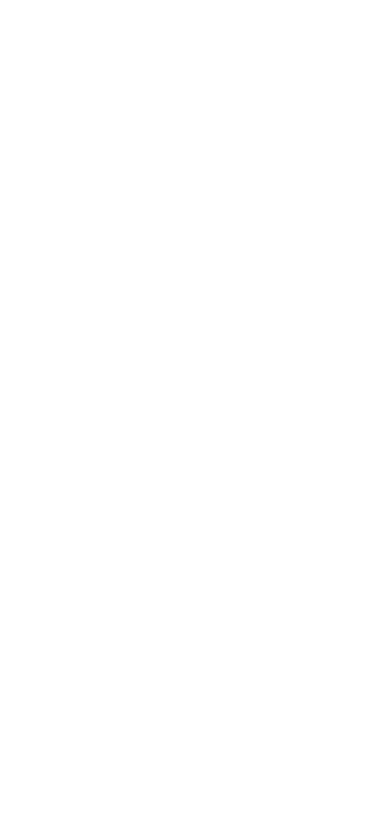
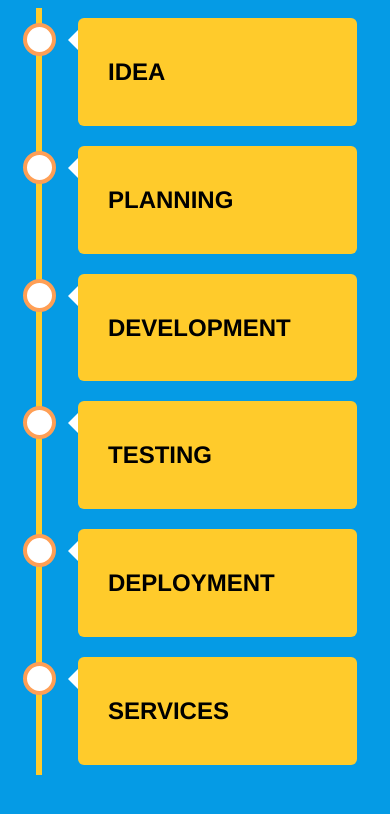
Before and after one commit to khemagarwal/CodellionConnect, a plain HTML site: page timeline.html in a window 390 px wide. Drawn offline with Linux system fonts and the light colour scheme; no server answers.

Commit message:
timeline finish

```diff
--- a/timeline.html
+++ b/timeline.html
@@ -1,10 +1,237 @@
-<html lang="en">
+<!DOCTYPE html>
+<html>
 <head>
-    <meta charset="UTF-8">
-    <meta name="viewport" content="width=device-width, initial-scale=1.0">
-    <title>timeline</title>
+<meta name="viewport" content="width=device-width, initial-scale=1.0">
+<style>
+* {
+  box-sizing: border-box;
+}
+
+h2{
+    color:black;
+}
+body {
+  background-color: #059BE5;
+  font-family: Helvetica, sans-serif;
+}
+
+/* The actual timeline (the vertical ruler) */
+.timeline {
+  position: relative;
+  max-width: 1200px;
+  margin: 0 auto;
+}
+
+/* The actual timeline (the vertical ruler) */
+.timeline::after {
+  content: '';
+  position: absolute;
+  width: 6px;
+  background-color:#FFCB2B;
+  top: 0;
+  bottom: 0;
+  left: 50%;
+  margin-left: -3px;
+}
+
+/* Container around content */
+.container {
+  padding: 10px 40px;
+  position: relative;
+  background-color: inherit;
+  width: 50%;
+}
+
+/* The circles on the timeline */
+.container::after {
+  content: '';
+  position: absolute;
+  width: 25px;
+  height: 25px;
+  right: -17px;
+  background-color: white;
+  border: 4px solid #FF9F55;
+  top: 15px;
+  border-radius: 50%;
+  z-index: 1;
+}
+
+/* Place the container to the left */
+.left {
+  left: 0;
+}
+
+/* Place the container to the right */
+.right {
+  left: 50%;
+}
+
+/* Add arrows to the left container (pointing right) */
+.left::before {
+  content: " ";
+  height: 0;
+  position: absolute;
+  top: 22px;
+  width: 0;
+  z-index: 1;
+  right: 30px;
+  border: medium solid white;
+  border-width: 10px 0 10px 10px;
+  border-color: transparent transparent transparent white;
+}
+
+/* Add arrows to the right container (pointing left) */
+.right::before {
+  content: " ";
+  height: 0;
+  position: absolute;
+  top: 22px;
+  width: 0;
+  z-index: 1;
+  left: 30px;
+  border: medium solid white;
+  border-width: 10px 10px 10px 0;
+  border-color: transparent white transparent transparent;
+}
+
+/* Fix the circle for containers on the right side */
+.right::after {
+  left: -16px;
+}
+
+/* The actual content */
+.content {
+  padding: 20px 30px;
+  background-color: #FFCB2B;
+  position: relative;
+  border-radius: 6px;
+  color: white;
+}
+
+
+@keyframes example {
+
+from {color: green;}
+
+to {color: #fff;}
+
+}
+
+.div1234 {
+
+animation-name: example;
+
+animation-iteration-count: infinite;
+
+animation-duration: .5s;
+
+color: green;
+
+}
+
+
+
+/* Media queries - Responsive timeline on screens less than 600px wide */
+@media screen and (max-width: 600px) {
+  /* Place the timelime to the left */
+  .timeline::after {
+  left: 31px;
+  }
+
+  /* Full-width containers */
+  .container {
+  width: 100%;
+  padding-left: 70px;
+  padding-right: 25px;
+  }
+
+  /* Make sure that all arrows are pointing leftwards */
+  .container::before {
+  left: 60px;
+  border: medium solid white;
+  border-width: 10px 10px 10px 0;
+  border-color: transparent white transparent transparent;
+  }
+
+  /* Make sure all circles are at the same spot */
+  .left::after, .right::after {
+  left: 15px;
+  }
+
+  /* Make all right containers behave like the left ones */
+  .right {
+  left: 0%;
+  }
+}
+
+</style>
 </head>
 <body>
 
+<div class="timeline">
+  <div class="container left">
+    <div class="content">
+      <h2>IDEA</h2><h2 class="div1234" id="currentstageidea"></h2>
+      <p id="Idea"></p>
+    </div>
+  </div>
+  <div class="container right">
+    <div class="content">
+      <h2>PLANNING</h2><h2 class="div1234" id="currentstageplanning"></h2>
+      <p id="Planning"></p>
+    </div>
+  </div>
+  <div class="container left">
+    <div class="content">
+      <h2>DEVELOPMENT</h2><h2 class="div1234" id="currentstagedevelopment"></h2>
+      <p id="Development"></p>
+    </div>
+  </div>
+  <div class="container right">
+    <div class="content">
+      <h2>TESTING</h2><h2 class="div1234" id="currentstagetesting"></h2>
+      <p id="Testing"></p>
+    </div>
+  </div>
+  <div class="container left">
+    <div class="content">
+      <h2>DEPLOYMENT</h2><h2 class="div1234" id="currentstagedeployment"></h2>
+      <p id="Deployment"></p>
+    </div>
+  </div>
+  <div class="container right">
+    <div class="content">
+      <h2>SERVICES</h2><h2 class="div1234" id="currentstageservices"></h2>
+      <p id="Services"></p>
+    </div>
+  </div>
+</div>
+
+
+<!-- firebase -->
+<script src="https://www.gstatic.com/firebasejs/7.14.3/firebase-app.js"></script>
+<script src="https://www.gstatic.com/firebasejs/7.14.3/firebase-analytics.js"></script>
+<script src="https://www.gstatic.com/firebasejs/7.14.2/firebase-auth.js"></script>
+<script src="https://www.gstatic.com/firebasejs/7.14.2/firebase-firestore.js"></script>
+<script>
+  // Your web app's Firebase configuration
+  var firebaseConfig = {
+    apiKey: "AIzaSyBA-MDWxrP6d_yG6NBaKm_lI7HQenp6vNo",
+    authDomain: "codellion-connect.firebaseapp.com",
+    databaseURL: "https://codellion-connect.firebaseio.com",
+    projectId: "codellion-connect",
+    storageBucket: "codellion-connect.appspot.com",
+    messagingSenderId: "441848860273",
+    appId: "1:441848860273:web:c9696369cc466551c415d0",
+    measurementId: "G-K94DZ9SRPC"
+  };
+  // Initialize Firebase
+  firebase.initializeApp(firebaseConfig);
+  firebase.analytics();
+
+</script>
+
+
+<script src="timeline.js"></script>
 </body>
 </html>
--- /dev/null
+++ b/timeline.js
@@ -0,0 +1,75 @@
+
+
+var db=firebase.firestore();
+firebase.auth().onAuthStateChanged(function(user) {
+  if (user) {
+    // User is signed in.
+    var displayName = user.displayName;
+    var email = user.email;
+    var emailVerified = user.emailVerified;
+    var photoURL = user.photoURL;
+    var isAnonymous = user.isAnonymous;
+    var uid = user.uid;
+    var providerData = user.providerData;
+
+
+
+
+    var docRef = db.collection("Timeline").doc(email);
+
+docRef.get().then(function(doc) {
+  if (doc.exists) {
+      console.log("Document data:", doc.data());
+
+
+    document.getElementById("Idea").innerHTML=doc.data().Idea;
+    document.getElementById("Planning").innerHTML=doc.data().Planning;
+    document.getElementById("Development").innerHTML=doc.data().Development;
+    document.getElementById("Testing").innerHTML=doc.data().Testing;
+    document.getElementById("Deployment").innerHTML=doc.data().Deployment;
+    document.getElementById("Services").innerHTML=doc.data().Services;
+
+    if(doc.data().CurrentStage == "Idea")
+    {
+        document.getElementById("currentstageidea").innerHTML="CURRENTLY AT THIS STAGE";
+    }
+    else if(doc.data().CurrentStage == "Planning")
+    {
+        document.getElementById("currentstageplanning").innerHTML="CURRENTLY AT THIS STAGE";
+    }
+    else if(doc.data().CurrentStage == "Development")
+    {
+        document.getElementById("currentstagedevelopment").innerHTML="CURRENTLY AT THIS STAGE";
+    }
+    else if(doc.data().CurrentStage == "Testing")
+    {
+        document.getElementById("currentstagetesting").innerHTML="CURRENTLY AT THIS STAGE";
+    }
+    else if(doc.data().CurrentStage == "Deployment")
+    {
+        document.getElementById("currentstagedeployment").innerHTML="CURRENTLY AT THIS STAGE";
+    }
+    else if(doc.data().CurrentStage == "Services")
+    {
+        document.getElementById("currentstageservices").innerHTML="CURRENTLY AT THIS STAGE";
+    }
+
+
+  } else {
+      // doc.data() will be undefined in this case
+      console.log("No such document!");
+  }
+}).catch(function(error) {
+  console.log("Error getting document:", error);
+});
+
+
+
+    // ...
+  } else {
+    // User is signed out.
+    // ...
+    document.getElementById("Email").innerHTML="Not Logged in";
+
+  }
+});
```
